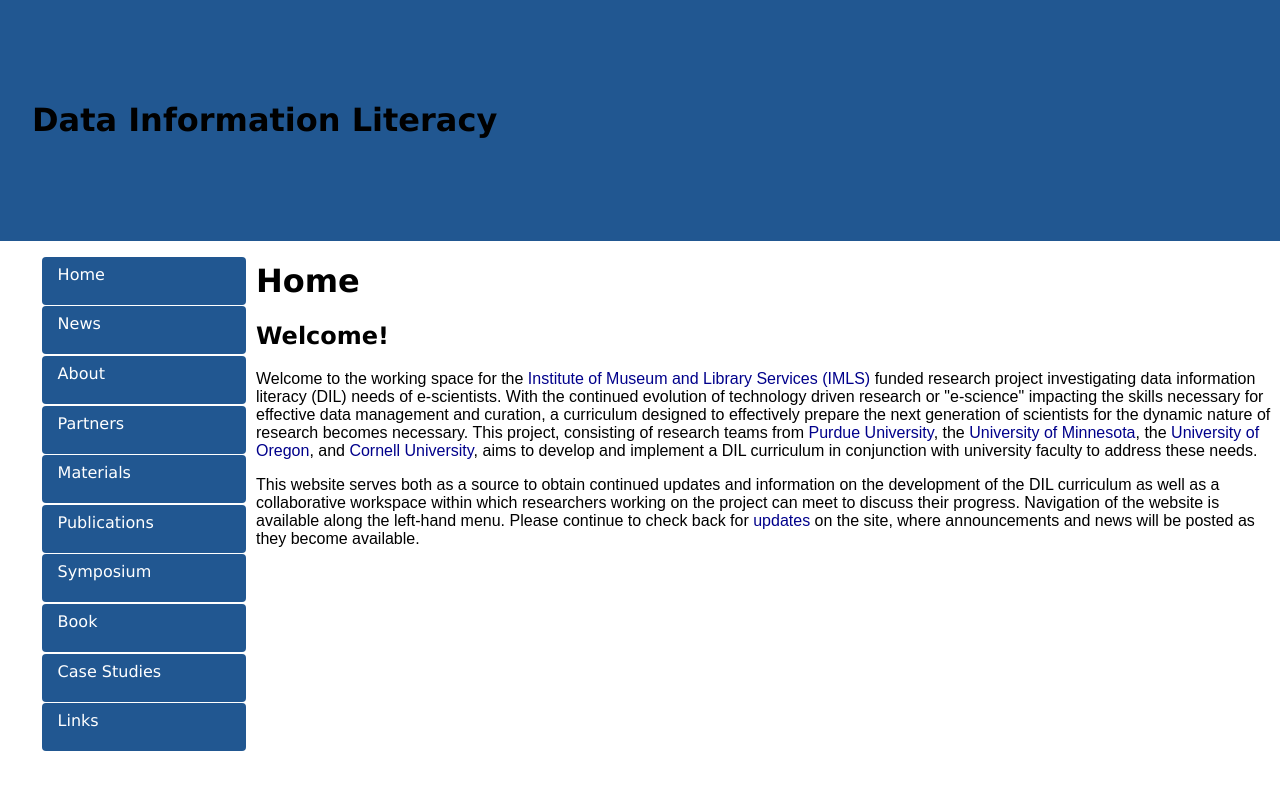
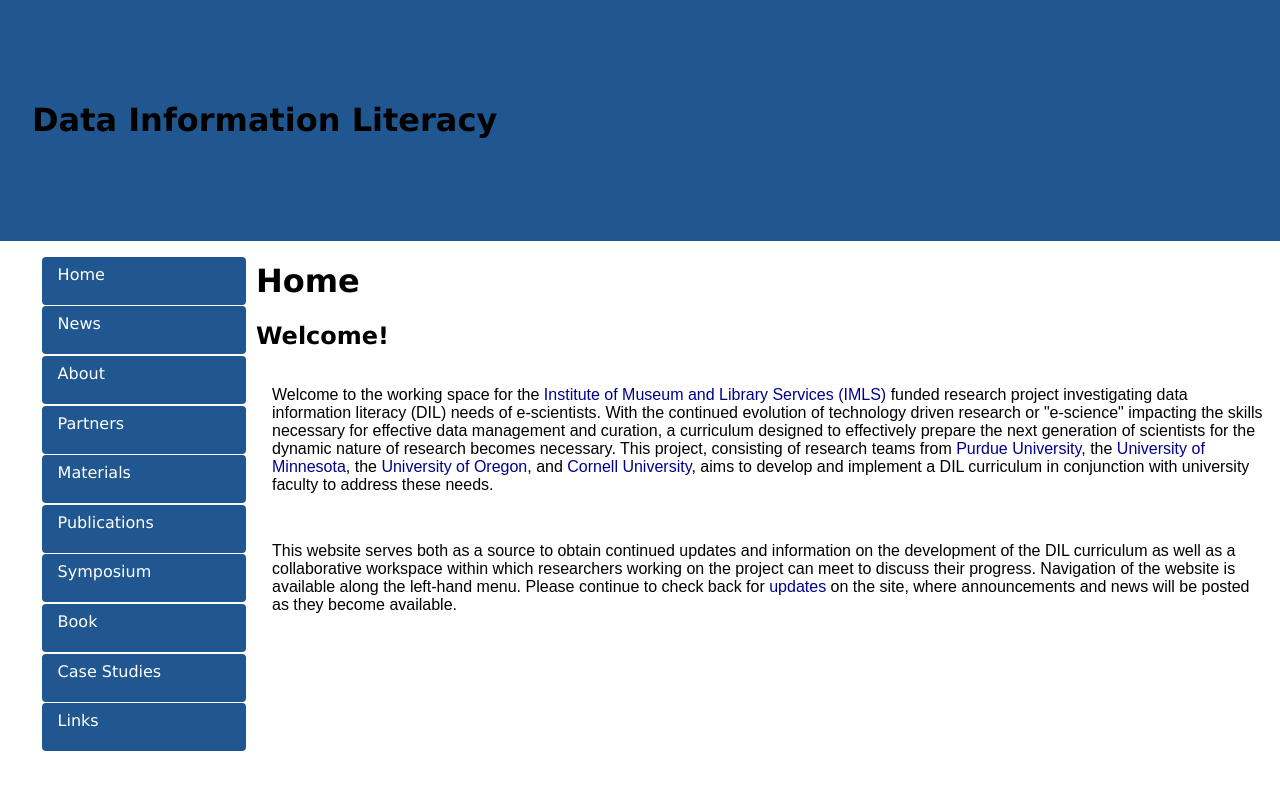
Before and after one commit to datainfolit/datainfolit, a Jekyll site: the page built from index.html, in a window 1280 px wide. Shown: the top 790 px of the page. Built offline with Jekyll 4.4.1, drawn with Linux system fonts in a browser that asks for light colours.

Commit message:
Update main.css

```diff
--- a/css/main.css
+++ b/css/main.css
@@ -58,6 +58,9 @@ nav a:hover {
     float: left;
     font-family: Arial, "DejaVu Sans", "Liberation Sans", Freesans, sans-serif;
 }
+p {
+    padding: 1em;
+}
 .post {
     width:80%;
     float: left;
```
